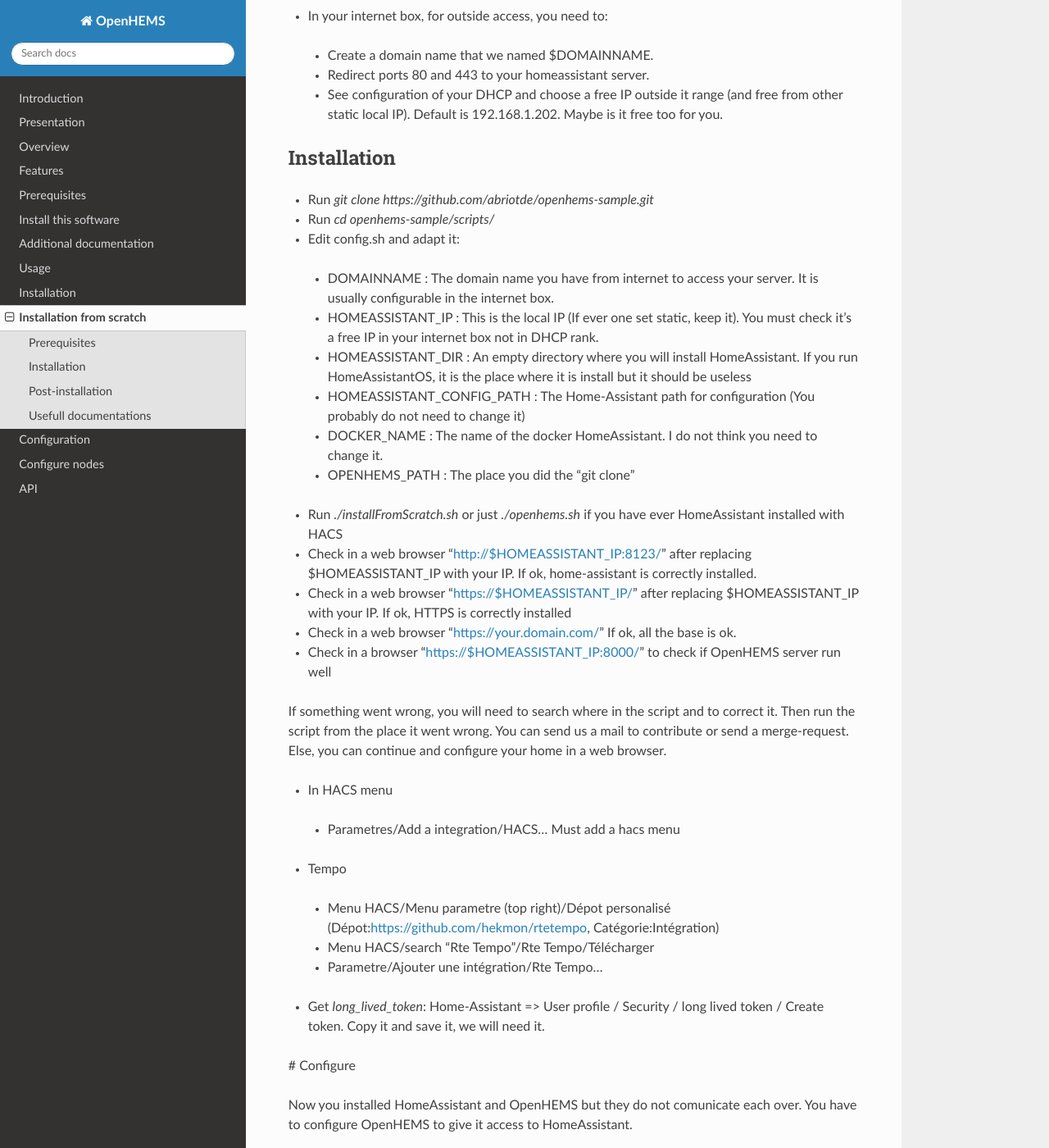
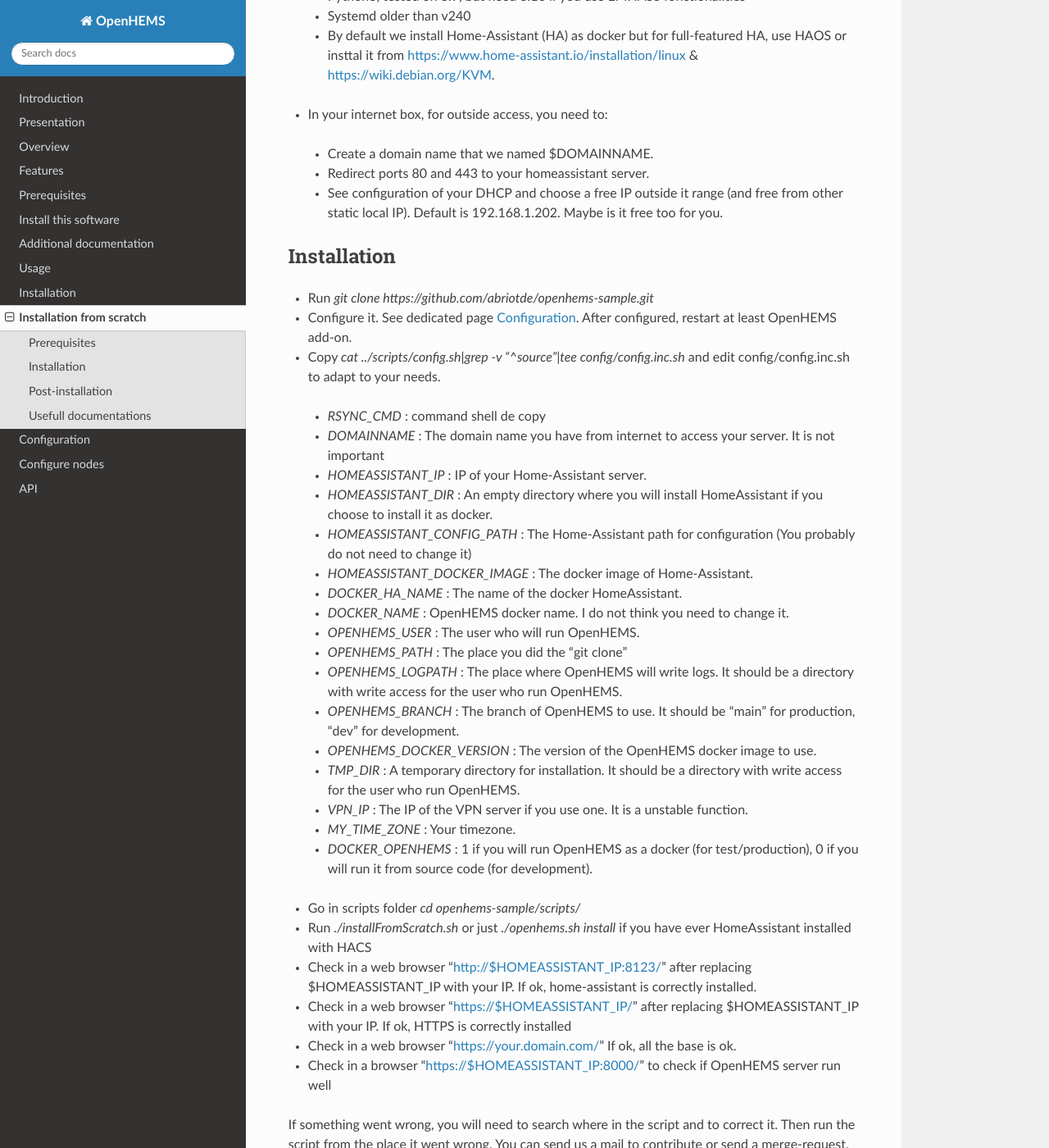
Before and after one commit to abriotde/openhems-sample, a Sphinx documentation site: the page built from docs/source/installation_from_scratch.rst, in a window 1280 px wide and 1400 px high, scrolled down 496 px. Shown: the whole window at 82% size. Built offline with Sphinx 7.4.7 and the Read the Docs theme 3.1.0, drawn with Linux system fonts in a browser that asks for light colours; some of the changed text lies outside the part shown.

Commit message:
v0.3.3 (#34)
## v0.3.3 - 2026-06-16
### FIX
- crash on use OnNodeManager : HomeAssistantApi.switchOn() : 'OnNodeManager' object has no attribute 'nameid'
- Install as standalone
- Webpages and update
- Use ProjectConfiguration : use importlib.metadata() when installed and pyproject.toml overwise

### MOD
- Update documentation (for Streamlit mainly)

```diff
--- a/docs/source/configure.rst
+++ b/docs/source/configure.rst
@@ -39,8 +39,10 @@
 Configure OpenHEMS with web interface
 -------------------------------------
 
-Open the web interface of OpenHEMS (http://192.168.1.202:8000/) and click on "params" menu.  Should be on http://192.168.1.202:8000/params. You will see a form with many fields to fill. Default are usually good enough. To have more informations about fields, see below at paragraph "Configure OpenHEMS with YAML file".
-"Strategies" and ""network" must be set and are quite difficult to set. Click on "+" button to see the popup with choices. See paragraph bellow "Configure OpenHEMS with YAML file" to have more informations.
+Open the web interface of OpenHEMS (http://192.168.1.202:8000/) and click on "Configuration" menu.  Should be on http://192.168.1.202:8000/Configuration. You can edit it manually, as yaml file. But a good way is to use the helper to start. The helper will not configure it perfectly but aprroximatively.
+There is too an exemple on [repository](https://raw.githubusercontent.com/abriotde/openhems-sample/refs/heads/main/config/openhems.yaml).
+To have more informations about fields, see below at paragraph "Configure OpenHEMS with YAML file".
+"Strategies" and ""network" must be set and are quite difficult to set.
 
 There is a video, in french, to show how to configure OpenHEMS with web interface. You can find it on [Youtube](https://www.youtube.com/watch?v=1rb9n-XyTsM).
 
--- a/docs/source/installation_from_scratch.rst
+++ b/docs/source/installation_from_scratch.rst
@@ -1,6 +1,10 @@
 
 Installation from scratch
 =========================
+
+This way is reserved to aknowledged people. There is 2 main reasons to choose this way:
+- It is for people who want to developp OpenHEMS because it allow you to update source fiels and tests.
+- Or people who want to install it on a custom devic likee Banana Pi in a lighter way than full HomeAssitant-OS using docker.
 
 Prerequisites
 -------------
@@ -28,23 +32,48 @@
 
 * Run `git clone https://github.com/abriotde/openhems-sample.git`
 
-* Run `cd openhems-sample/scripts/`
+* Configure it. See dedicated page :doc:`configure`. After configured, restart at least OpenHEMS add-on.
 
-* Edit config.sh and adapt it:
+* Copy `cat ../scripts/config.sh|grep -v "^source"|tee config/config.inc.sh` and edit config/config.inc.sh to adapt to your needs.
 
- * DOMAINNAME : The domain name you have from internet to access your server. It is usually configurable in the internet box.
+ * `RSYNC_CMD` : command shell de copy
 
- * HOMEASSISTANT_IP : This is the local IP (If ever one set static, keep it). You must check it's a free IP in your internet box not in DHCP rank.
+ * `DOMAINNAME` : The domain name you have from internet to access your server. It is not important
 
- * HOMEASSISTANT_DIR : An empty directory where you will install HomeAssistant. If you run HomeAssistantOS, it is the place where it is install but it should be useless
+ * `HOMEASSISTANT_IP` : IP of your Home-Assistant server.
 
- * HOMEASSISTANT_CONFIG_PATH : The Home-Assistant path for configuration (You probably do not need to change it)
+ * `HOMEASSISTANT_DIR` : An empty directory where you will install HomeAssistant if you choose to install it as docker.
 
- * DOCKER_NAME : The name of the docker HomeAssistant. I do not think you need to change it.
+ * `HOMEASSISTANT_CONFIG_PATH` :  The Home-Assistant path for configuration (You probably do not need to change it)
 
- * OPENHEMS_PATH : The place you did the "git clone"
+ * `HOMEASSISTANT_DOCKER_IMAGE` : The docker image of Home-Assistant.
 
-* Run `./installFromScratch.sh` or just `./openhems.sh` if you have ever HomeAssistant installed with HACS
+ * `DOCKER_HA_NAME` : The name of the docker HomeAssistant.
+
+ * `DOCKER_NAME` : OpenHEMS docker name. I do not think you need to change it.
+
+ * `OPENHEMS_USER` : The user who will run OpenHEMS.
+
+ * `OPENHEMS_PATH` : The place you did the "git clone"
+
+ * `OPENHEMS_LOGPATH` : The place where OpenHEMS will write logs. It should be a directory with write access for the user who run OpenHEMS.
+
+ * `OPENHEMS_BRANCH` : The branch of OpenHEMS to use. It should be "main" for production, "dev" for development.
+
+ * `OPENHEMS_DOCKER_VERSION` : The version of the OpenHEMS docker image to use.
+
+ * `TMP_DIR` : A temporary directory for installation. It should be a directory with write access for the user who run OpenHEMS.
+
+ * `VPN_IP` : The IP of the VPN server if you use one. It is a unstable function.
+
+ * `MY_TIME_ZONE` : Your timezone.
+
+ * `DOCKER_OPENHEMS` : 1 if you will run OpenHEMS as a docker (for test/production), 0 if you will run it from source code (for development).
+
+
+* Go in scripts folder `cd openhems-sample/scripts/`
+
+* Run `./installFromScratch.sh` or just `./openhems.sh install` if you have ever HomeAssistant installed with HACS
 
 * Check in a web browser "http://$HOMEASSISTANT_IP:8123/" after replacing $HOMEASSISTANT_IP with your IP. If ok, home-assistant is correctly installed.
 
--- a/docs/source/usage.rst
+++ b/docs/source/usage.rst
@@ -8,7 +8,9 @@
 When to choose OpenHEMS
 -----------------------
 
-If you have solar panel, OpenHEMS is an excellent choice to controll them in order to increase profitability.
+OpenHEMS is for personnal home, not for complexe environment like industry or building. It is for people who want to reduce their energy bill and/or to increase the profitability of their solar panel or simply to reduce their C02 emissions.
+
+If you have solar panel, OpenHEMS should be an excellent choice to controll them in order to increase profitability.
 
 If you don't have solar panel, you usually have devices you can manually programm. Maybe is it not necessary to set a complex home automation for this. But when there is lots of devices or if you have ever Home-Asistant installed (or would like to), OpenHEMS will empowered it.
 
--- a/pyproject.toml
+++ b/pyproject.toml
@@ -1,6 +1,6 @@
 [project]
 name = "openhems"
-version = "0.3.2.2"
+version = "0.3.3"
 dynamic = [
 	# "version" # , "description"
 ]
```
Also changed, not shown: CHANGELOG.md (+13 -3 lines), docs/source/installation.rst (+15 -5 lines), 5 other files.
